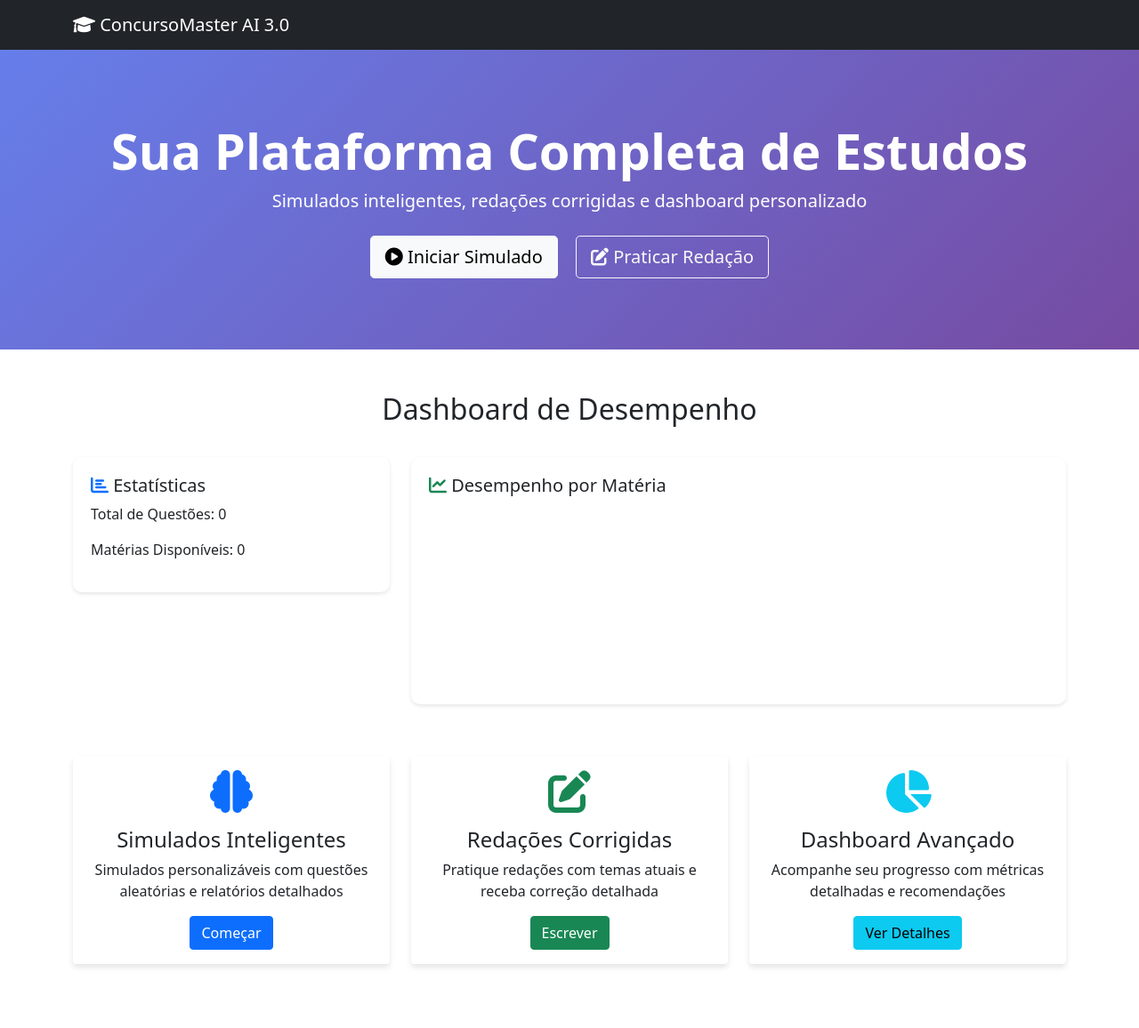
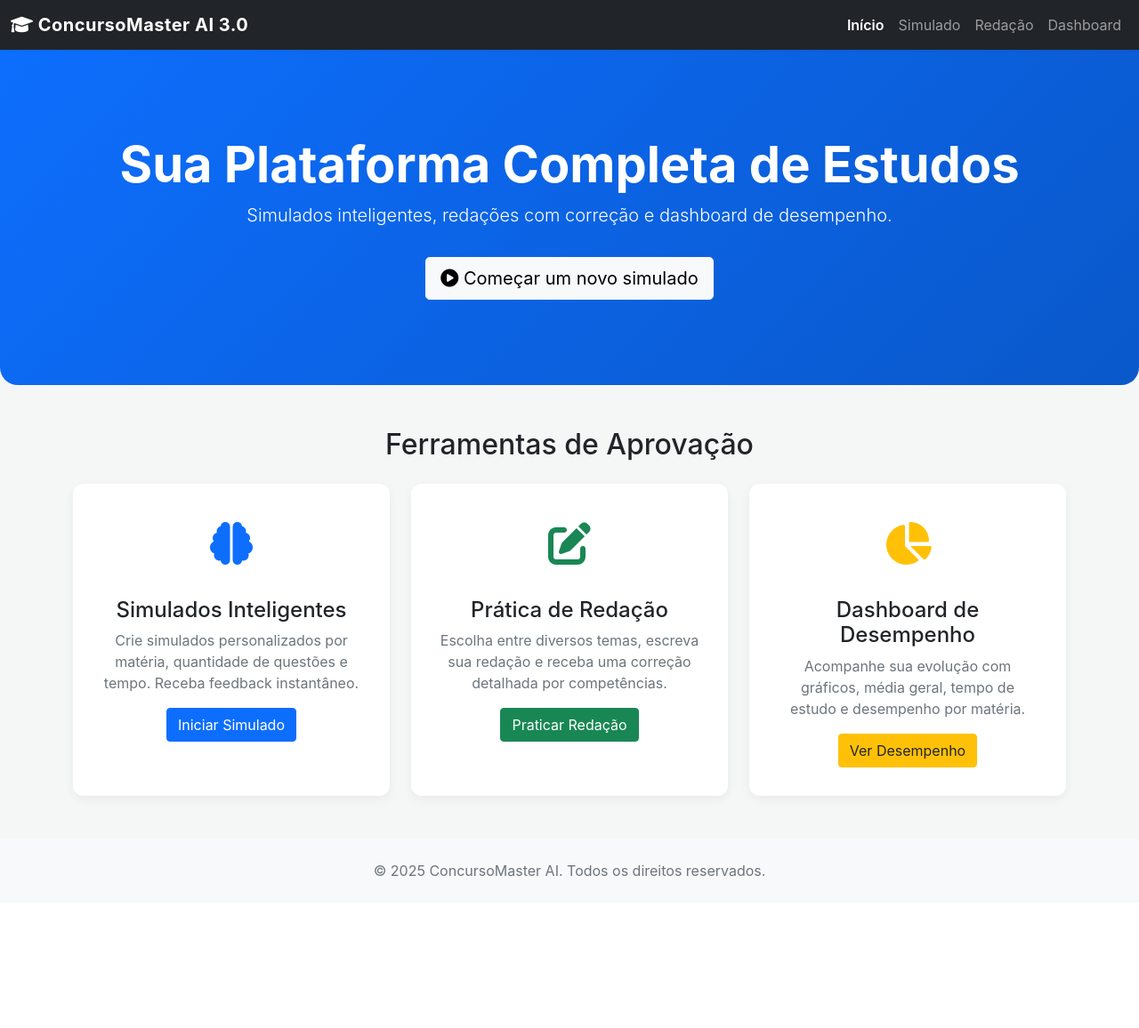
Before and after one commit to wdps/concurso-master-ai-v2, a Flask app: page / in a window 1280 px wide. Shown: the whole page at 89% size. After the commit the page ends 986 px from the top, so only its background shows below. Run offline with Flask 3, Linux system fonts and the light colour scheme; data comes from the database, SQL or seed files in the repository; data that the repository does not hold is empty; a map, chart or similar area stays blank.

Commit message:
Update index.html

```diff
--- a/templates/index.html
+++ b/templates/index.html
@@ -3,174 +3,92 @@
 <head>
     <meta charset="UTF-8">
     <meta name="viewport" content="width=device-width, initial-scale=1.0">
-    <title>ConcursoMaster AI 3.0</title>
+    <title>ConcursoMaster AI 3.0 - Sua Plataforma de Estudos</title>
     <link href="https://cdn.jsdelivr.net/npm/bootstrap@5.1.3/dist/css/bootstrap.min.css" rel="stylesheet">
     <link href="https://cdnjs.cloudflare.com/ajax/libs/font-awesome/6.0.0/css/all.min.css" rel="stylesheet">
-    <script src="https://cdn.jsdelivr.net/npm/chart.js"></script>
-    <style>
-        .hero-section {
-            background: linear-gradient(135deg, #667eea 0%, #764ba2 100%);
-            color: white;
-            padding: 80px 0;
-        }
-        .feature-card {
-            transition: transform 0.3s;
-            border: none;
-            box-shadow: 0 4px 6px rgba(0,0,0,0.1);
-        }
-        .feature-card:hover {
-            transform: translateY(-5px);
-        }
-        .stats-card {
-            background: white;
-            border-radius: 10px;
-            padding: 20px;
-            margin: 10px 0;
-            box-shadow: 0 2px 4px rgba(0,0,0,0.1);
-        }
-    </style>
+    <link rel="stylesheet" href="{{ url_for('static', filename='style.css') }}">
 </head>
 <body>
-    <!-- Navbar -->
+
     <nav class="navbar navbar-expand-lg navbar-dark bg-dark">
-        <div class="container">
-            <a class="navbar-brand" href="#">
+        <div class="container-fluid">
+            <a class="navbar-brand" href="/">
                 <i class="fas fa-graduation-cap"></i> ConcursoMaster AI 3.0
             </a>
+            <button class="navbar-toggler" type="button" data-bs-toggle="collapse" data-bs-target="#navbarNav">
+                <span class="navbar-toggler-icon"></span>
+            </button>
+            <div class="collapse navbar-collapse" id="navbarNav">
+                <ul class="navbar-nav ms-auto">
+                    <li class="nav-item">
+                        <a class="nav-link active" aria-current="page" href="/">Início</a>
+                    </li>
+                    <li class="nav-item">
+                        <a class="nav-link" href="/simulado">Simulado</a>
+                    </li>
+                    <li class="nav-item">
+                        <a class="nav-link" href="/redacao">Redação</a>
+                    </li>
+                    <li class="nav-item">
+                        <a class="nav-link" href="/dashboard">Dashboard</a>
+                    </li>
+                </ul>
+            </div>
         </div>
     </nav>
 
-    <!-- Hero Section -->
     <section class="hero-section text-center">
         <div class="container">
             <h1 class="display-4 fw-bold">Sua Plataforma Completa de Estudos</h1>
-            <p class="lead">Simulados inteligentes, redações corrigidas e dashboard personalizado</p>
-            <div class="mt-4">
-                <a href="/simulado" class="btn btn-light btn-lg me-3">
-                    <i class="fas fa-play-circle"></i> Iniciar Simulado
-                </a>
-                <a href="/redacao" class="btn btn-outline-light btn-lg">
-                    <i class="fas fa-edit"></i> Praticar Redação
-                </a>
-            </div>
+            <p class="lead">Simulados inteligentes, redações com correção e dashboard de desempenho.</p>
+            <a href="/simulado" class="btn btn-light btn-lg mt-3">
+                <i class="fas fa-play-circle"></i> Começar um novo simulado
+            </a>
         </div>
     </section>
 
-    <!-- Dashboard -->
     <section class="container my-5">
-        <h2 class="text-center mb-4">Dashboard de Desempenho</h2>
-
-        <div class="row">
-            <!-- Estatísticas Gerais -->
-            <div class="col-md-4">
-                <div class="stats-card">
-                    <h5><i class="fas fa-chart-bar text-primary"></i> Estatísticas</h5>
-                    <div id="estatisticas-gerais">
-                        Carregando...
+        <h2 class="text-center mb-4">Ferramentas de Aprovação</h2>
+        <div class="row g-4">
+            <div class="col-lg-4 d-flex align-items-stretch">
+                <div class="feature-card">
+                    <div class="feature-icon icon-simulado">
+                        <i class="fas fa-brain"></i>
                     </div>
+                    <h4>Simulados Inteligentes</h4>
+                    <p class="text-muted">Crie simulados personalizados por matéria, quantidade de questões e tempo. Receba feedback instantâneo.</p>
+                    <a href="/simulado" class="btn btn-primary mt-auto">Iniciar Simulado</a>
                 </div>
             </div>
 
-            <!-- Gráfico de Desempenho -->
-            <div class="col-md-8">
-                <div class="stats-card">
-                    <h5><i class="fas fa-chart-line text-success"></i> Desempenho por Matéria</h5>
-                    <canvas id="desempenhoChart" width="400" height="200"></canvas>
-                </div>
-            </div>
-        </div>
-
-        <!-- Cards de Funcionalidades -->
-        <div class="row mt-5">
-            <div class="col-md-4 mb-4">
-                <div class="card feature-card h-100">
-                    <div class="card-body text-center">
-                        <i class="fas fa-brain fa-3x text-primary mb-3"></i>
-                        <h4>Simulados Inteligentes</h4>
-                        <p>Simulados personalizáveis com questões aleatórias e relatórios detalhados</p>
-                        <a href="/simulado" class="btn btn-primary">Começar</a>
+            <div class="col-lg-4 d-flex align-items-stretch">
+                <div class="feature-card">
+                    <div class="feature-icon icon-redacao">
+                        <i class="fas fa-edit"></i>
                     </div>
+                    <h4>Prática de Redação</h4>
+                    <p class="text-muted">Escolha entre diversos temas, escreva sua redação e receba uma correção detalhada por competências.</p>
+                    <a href="/redacao" class="btn btn-success mt-auto">Praticar Redação</a>
                 </div>
             </div>
 
-            <div class="col-md-4 mb-4">
-                <div class="card feature-card h-100">
-                    <div class="card-body text-center">
-                        <i class="fas fa-edit fa-3x text-success mb-3"></i>
-                        <h4>Redações Corrigidas</h4>
-                        <p>Pratique redações com temas atuais e receba correção detalhada</p>
-                        <a href="/redacao" class="btn btn-success">Escrever</a>
+            <div class="col-lg-4 d-flex align-items-stretch">
+                <div class="feature-card">
+                    <div class="feature-icon icon-dashboard">
+                        <i class="fas fa-chart-pie"></i>
                     </div>
-                </div>
-            </div>
-
-            <div class="col-md-4 mb-4">
-                <div class="card feature-card h-100">
-                    <div class="card-body text-center">
-                        <i class="fas fa-chart-pie fa-3x text-info mb-3"></i>
-                        <h4>Dashboard Avançado</h4>
-                        <p>Acompanhe seu progresso com métricas detalhadas e recomendações</p>
-                        <a href="/dashboard" class="btn btn-info">Ver Detalhes</a>
-                    </div>
+                    <h4>Dashboard de Desempenho</h4>
+                    <p class="text-muted">Acompanhe sua evolução com gráficos, média geral, tempo de estudo e desempenho por matéria.</p>
+                    <a href="/dashboard" class="btn btn-warning text-dark mt-auto">Ver Desempenho</a>
                 </div>
             </div>
         </div>
     </section>
 
+    <footer class="text-center text-muted py-4 mt-5 bg-light">
+        <p class="mb-0">&copy; 2025 ConcursoMaster AI. Todos os direitos reservados.</p>
+    </footer>
+
     <script src="https://cdn.jsdelivr.net/npm/bootstrap@5.1.3/dist/js/bootstrap.bundle.min.js"></script>
-    <script>
-        // Carregar dados do dashboard
-        async function carregarDashboard() {
-            try {
-                const response = await fetch('/api/dashboard/estatisticas');
-                const data = await response.json();
-
-                // Atualizar estatísticas gerais
-                document.getElementById('estatisticas-gerais').innerHTML = `
-                    <p>Total de Questões: ${data.estatisticas.total_questoes || 0}</p>
-                    <p>Matérias Disponíveis: ${Object.keys(data.estatisticas.questoes_por_materia || {}).length}</p>
-                `;
-
-                // Criar gráfico
-                if (data.estatisticas.questoes_por_materia) {
-                    criarGraficoDesempenho(data.estatisticas.questoes_por_materia);
-                }
-
-            } catch (error) {
-                console.error('Erro ao carregar dashboard:', error);
-            }
-        }
-
-        function criarGraficoDesempenho(dados) {
-            const ctx = document.getElementById('desempenhoChart').getContext('2d');
-            const materias = Object.keys(dados);
-            const quantidades = Object.values(dados);
-
-            new Chart(ctx, {
-                type: 'bar',
-                data: {
-                    labels: materias,
-                    datasets: [{
-                        label: 'Questões por Matéria',
-                        data: quantidades,
-                        backgroundColor: 'rgba(54, 162, 235, 0.5)',
-                        borderColor: 'rgba(54, 162, 235, 1)',
-                        borderWidth: 1
-                    }]
-                },
-                options: {
-                    responsive: true,
-                    scales: {
-                        y: {
-                            beginAtZero: true
-                        }
-                    }
-                }
-            });
-        }
-
-        // Inicializar dashboard
-        carregarDashboard();
-    </script>
 </body>
 </html>
```
